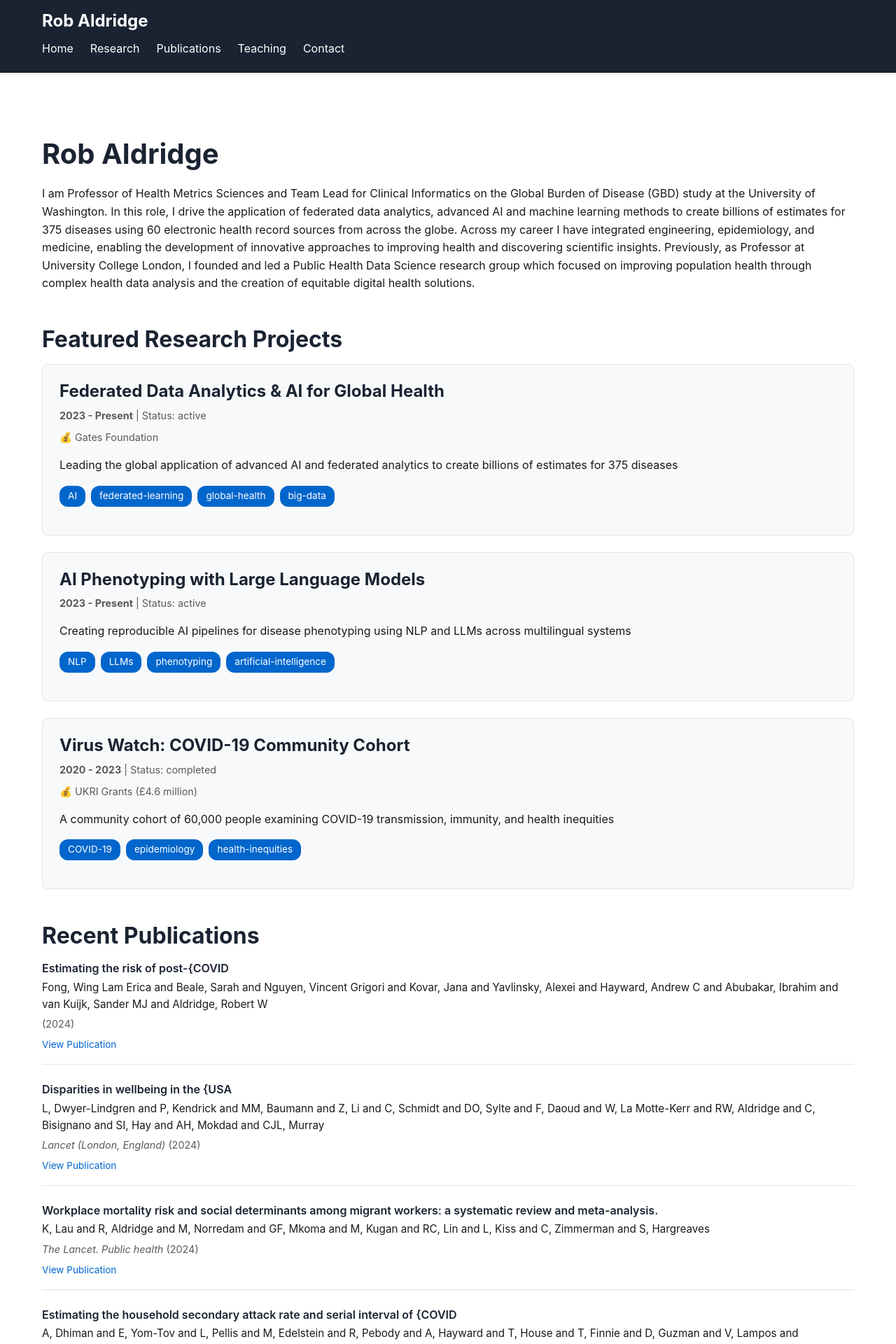
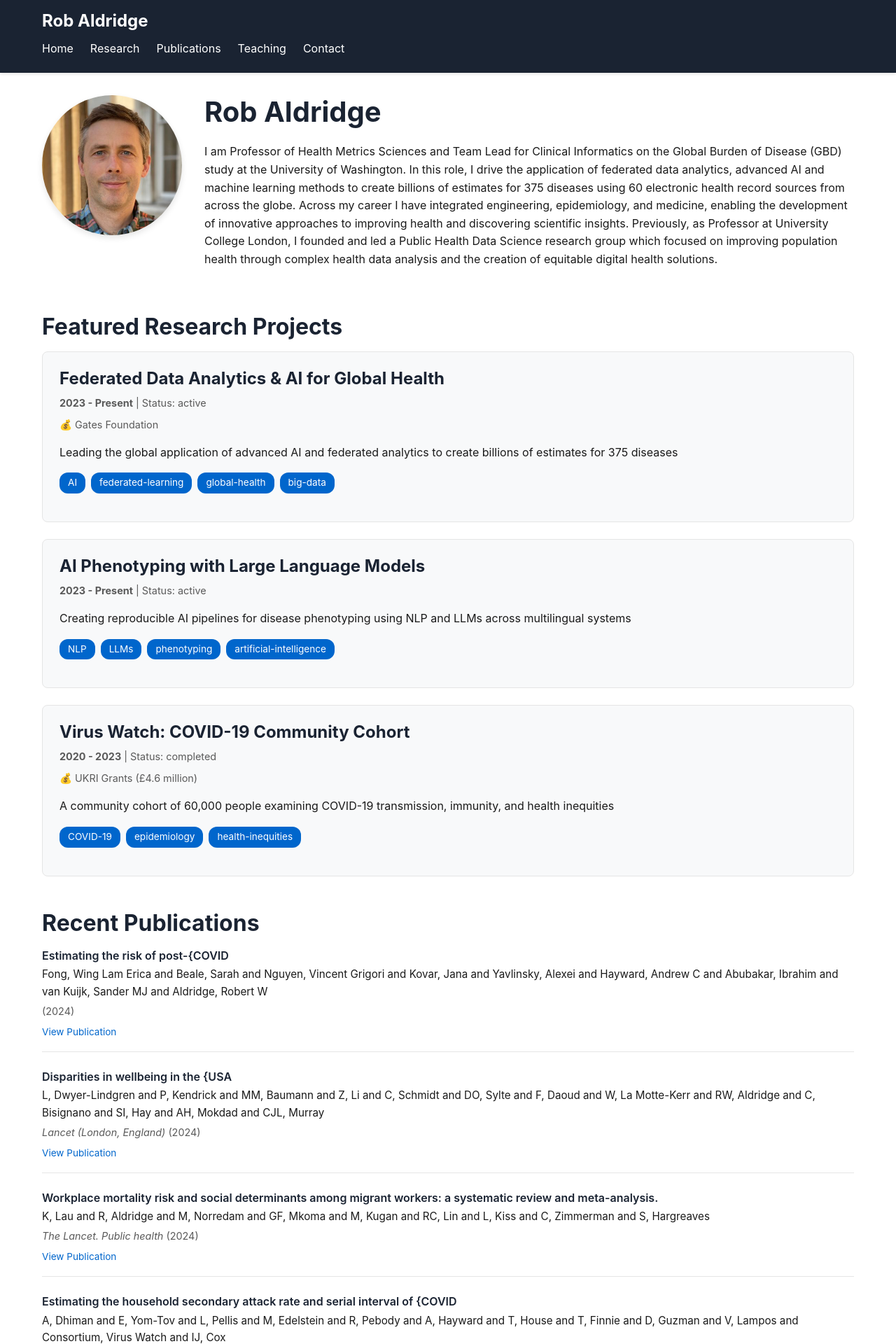
Before and after one commit to rwaldridge/rwaldridge.github.io, a Jekyll site: the page built from index.md, in a window 1280 px wide. Shown: the top 1920 px of the page at 70% size. Built offline with Jekyll 4.4.1, drawn with Linux system fonts in a browser that asks for light colours.

Commit message:
Add profile photo with side-by-side layout on homepage

```diff
--- a/assets/css/style.css
+++ b/assets/css/style.css
@@ -69,6 +69,31 @@ body {
 .page-content {
   min-height: calc(100vh - 200px);
   padding: 2rem 0;
+}
+
+/* Profile Section */
+.profile-section {
+  display: flex;
+  gap: 2rem;
+  align-items: flex-start;
+  margin-bottom: 3rem;
+}
+
+.profile-photo {
+  width: 200px;
+  height: 200px;
+  border-radius: 50%;
+  object-fit: cover;
+  flex-shrink: 0;
+  box-shadow: 0 4px 8px rgba(0, 0, 0, 0.1);
+}
+
+.profile-text {
+  flex: 1;
+}
+
+.profile-text h1 {
+  margin-top: 0;
 }
 
 h1, h2, h3, h4, h5, h6 {
@@ -256,4 +281,15 @@ summary:hover {
 
   h1 { font-size: 2rem; }
   h2 { font-size: 1.5rem; }
+
+  .profile-section {
+    flex-direction: column;
+    align-items: center;
+    text-align: center;
+  }
+
+  .profile-photo {
+    width: 150px;
+    height: 150px;
+  }
 }
--- a/index.md
+++ b/index.md
@@ -3,9 +3,13 @@ layout: default
 title: Home
 ---
 
-# Rob Aldridge
-
-I am Professor of Health Metrics Sciences and Team Lead for Clinical Informatics on the Global Burden of Disease (GBD) study at the University of Washington. In this role, I drive the application of federated data analytics, advanced AI and machine learning methods to create billions of estimates for 375 diseases using 60 electronic health record sources from across the globe. Across my career I have integrated engineering, epidemiology, and medicine, enabling the development of innovative approaches to improving health and discovering scientific insights. Previously, as Professor at University College London, I founded and led a Public Health Data Science research group which focused on improving population health through complex health data analysis and the creation of equitable digital health solutions.
+<div class="profile-section">
+  <img src="/assets/images/profile.jpg" alt="Rob Aldridge" class="profile-photo">
+  <div class="profile-text">
+    <h1>Rob Aldridge</h1>
+    <p>I am Professor of Health Metrics Sciences and Team Lead for Clinical Informatics on the Global Burden of Disease (GBD) study at the University of Washington. In this role, I drive the application of federated data analytics, advanced AI and machine learning methods to create billions of estimates for 375 diseases using 60 electronic health record sources from across the globe. Across my career I have integrated engineering, epidemiology, and medicine, enabling the development of innovative approaches to improving health and discovering scientific insights. Previously, as Professor at University College London, I founded and led a Public Health Data Science research group which focused on improving population health through complex health data analysis and the creation of equitable digital health solutions.</p>
+  </div>
+</div>
 
 ## Featured Research Projects
 
```
Also changed, not shown: assets/images/profile.jpg (added).
